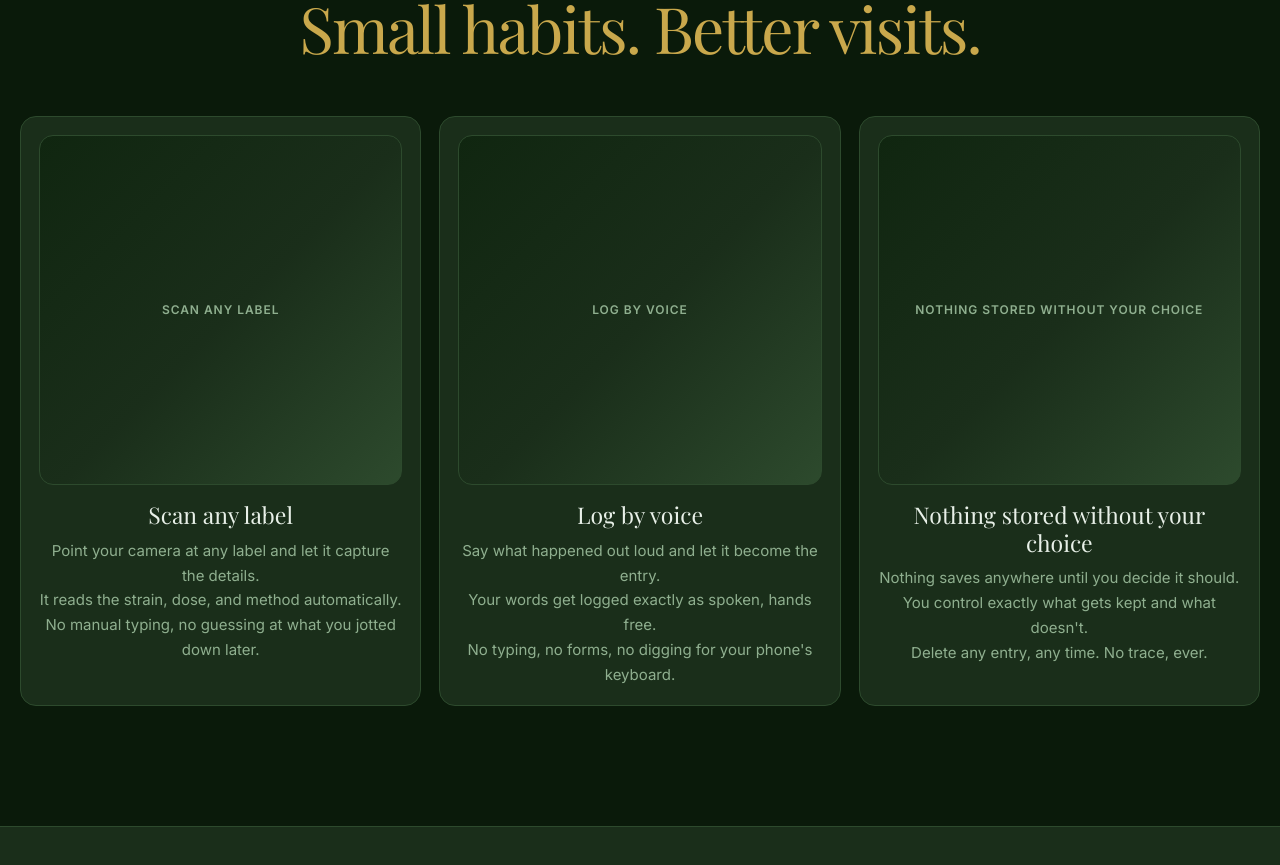
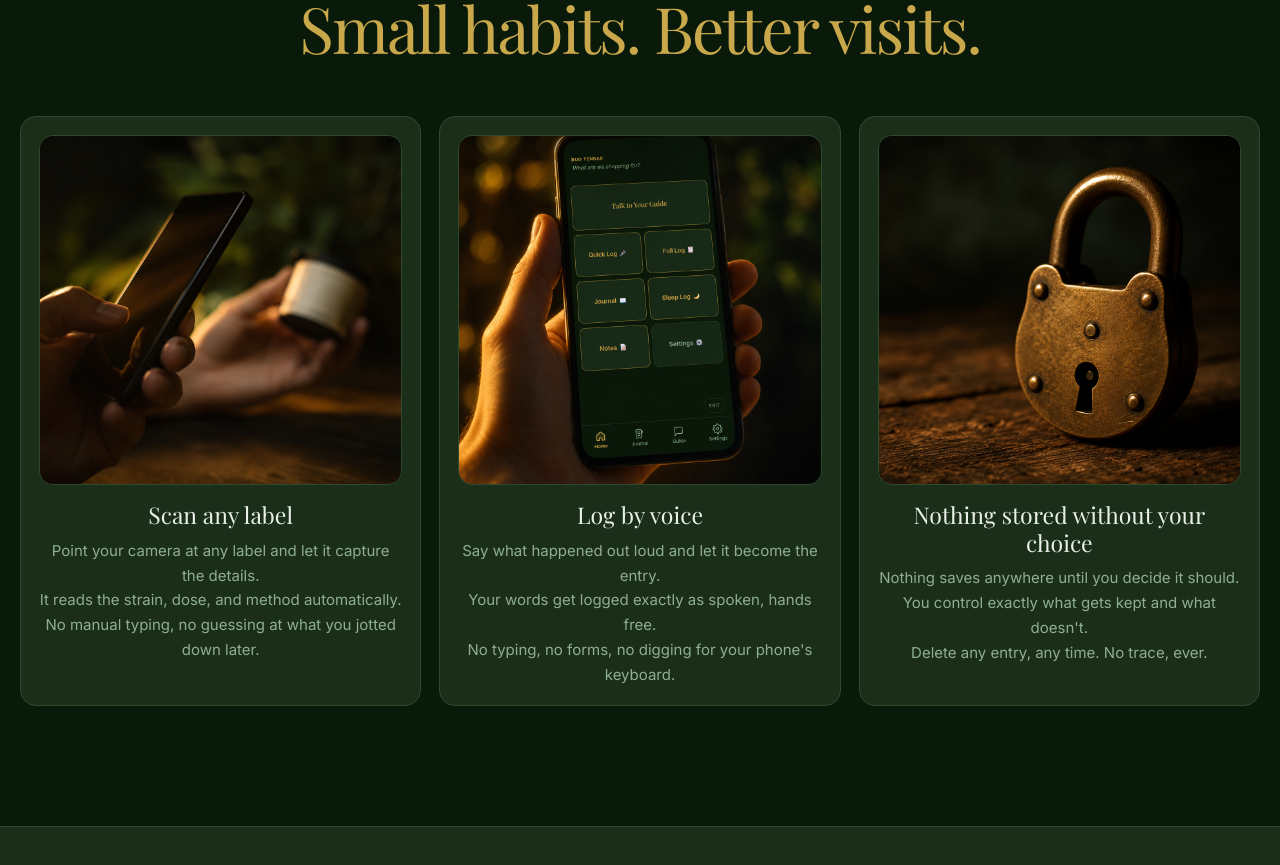
Before and after one commit to casevoiceai/my420journal-app, a React (Vite) app: page / in a window 1280 px wide. Shown: the part 2060-2925 px from the top of the page. Built offline with nearby package versions, Linux system fonts and the light colour scheme.

Commit message:
Display feature card images

```diff
--- a/src/marketing/MarketingFeatures.jsx
+++ b/src/marketing/MarketingFeatures.jsx
@@ -1,5 +1,7 @@
 import { marketingFonts, marketingPage, marketingPalette as S } from './marketingStyles'
-import { PlaceholderBox } from './MarketingShared'
+import featureCard1Image from './FeatureCard1.png'
+import featureCard2Image from './FeatureCard2.png'
+import featureCard3Image from './FeatureCard3.png'
 
 const featureCards = [
   {
@@ -9,6 +11,7 @@ const featureCards = [
       It reads the strain, dose, and method automatically.<br />
       No manual typing, no guessing at what you jotted down later.
     </>,
+    image: featureCard1Image,
   },
   {
     title: 'Log by voice',
@@ -17,6 +20,7 @@ const featureCards = [
       Your words get logged exactly as spoken, hands free.<br />
       No typing, no forms, no digging for your phone's keyboard.
     </>,
+    image: featureCard2Image,
   },
   {
     title: 'Nothing stored without your choice',
@@ -25,6 +29,7 @@ const featureCards = [
       You control exactly what gets kept and what doesn't.<br />
       Delete any entry, any time. No trace, ever.
     </>,
+    image: featureCard3Image,
   },
 ]
 
@@ -70,7 +75,19 @@ export function FeatureGrid() {
                 minWidth: 0,
               }}
             >
-              <PlaceholderBox label={item.title} minHeight="350px" />
+              <img
+                src={item.image}
+                alt={item.title}
+                style={{
+                  display: 'block',
+                  width: '100%',
+                  height: '350px',
+                  objectFit: 'cover',
+                  borderRadius: '14px',
+                  border: `1px solid ${S.border}`,
+                  boxSizing: 'border-box',
+                }}
+              />
               <h3 style={{
                 margin: '16px 0 10px 0',
                 color: S.textPrimary,
```
